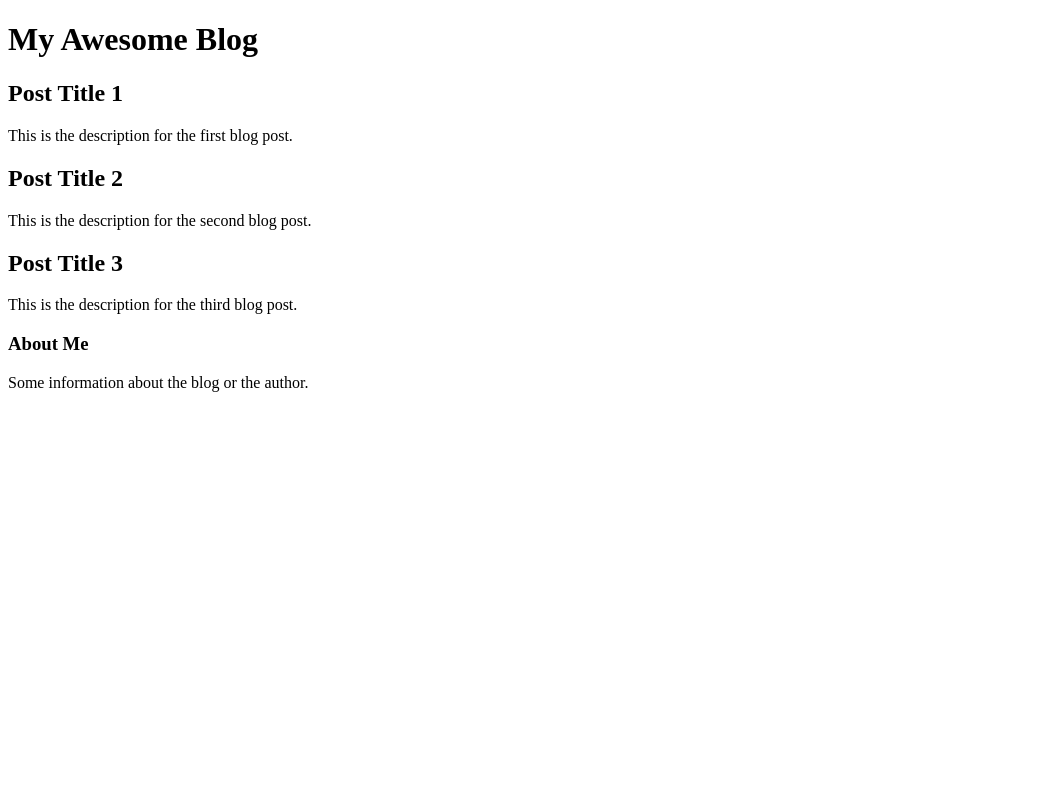
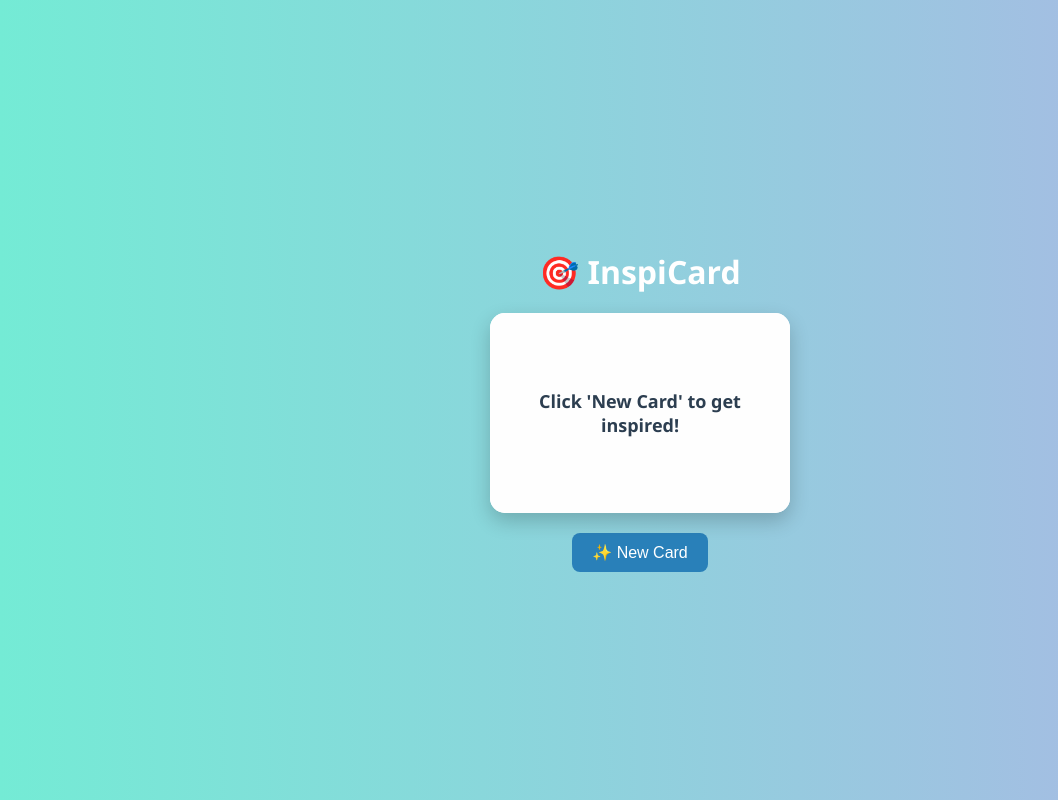
Before and after one commit to manimittireddy/my-first-repository, a plain HTML site: page index.html in a window 1280 px wide. Shown: the whole page, without its empty margins (0-1058 px from the left). Drawn offline with Linux system fonts and the light colour scheme.

Commit message:
added single page web application

```diff
--- a/index.html
+++ b/index.html
@@ -1,25 +1,147 @@
 <!DOCTYPE html>
-<html>
+<html lang="en">
 <head>
-    <meta charset="UTF-8">
-    <title>My Blog</title>
-    <link rel="stylesheet" href="style.css">
+  <meta charset="UTF-8">
+  <title>InspiCard - Daily Motivation</title>
+  <style>
+    body {
+      background: linear-gradient(to right, #74ebd5, #acb6e5);
+      font-family: 'Segoe UI', sans-serif;
+      display: flex;
+      justify-content: center;
+      align-items: center;
+      height: 100vh;
+      margin: 0;
+    }
+
+    .card-container {
+      perspective: 1000px;
+    }
+
+    .card {
+      width: 300px;
+      height: 200px;
+      border-radius: 15px;
+      background-color: #fff;
+      box-shadow: 0 8px 20px rgba(0, 0, 0, 0.2);
+      transition: transform 0.6s;
+      transform-style: preserve-3d;
+      position: relative;
+      cursor: pointer;
+    }
+
+    .card.flip {
+      transform: rotateY(180deg);
+    }
+
+    .card-side {
+      position: absolute;
+      width: 100%;
+      height: 100%;
+      backface-visibility: hidden;
+      border-radius: 15px;
+      display: flex;
+      align-items: center;
+      justify-content: center;
+      padding: 20px;
+      box-sizing: border-box;
+      font-size: 18px;
+      font-weight: bold;
+    }
+
+    .front {
+      background-color: #fefefe;
+      color: #2c3e50;
+    }
+
+    .back {
+      background-color: #2c3e50;
+      color: #fefefe;
+      transform: rotateY(180deg);
+    }
+
+    button {
+      margin-top: 20px;
+      padding: 10px 20px;
+      border: none;
+      background-color: #2980b9;
+      color: white;
+      font-size: 16px;
+      border-radius: 8px;
+      cursor: pointer;
+      transition: background-color 0.3s;
+    }
+
+    button:hover {
+      background-color: #1c5980;
+    }
+
+    .wrapper {
+      text-align: center;
+    }
+
+    h1 {
+      color: #fff;
+      margin-bottom: 20px;
+    }
+  </style>
 </head>
 <body>
-    <h1>My Awesome Blog</h1>
-    <div class="container">
-        <div class="content">
-            <h2>Post Title 1</h2>
-            <p>This is the description for the first blog post.</p>
-            <h2>Post Title 2</h2>
-            <p>This is the description for the second blog post.</p>
-            <h2>Post Title 3</h2>
-            <p>This is the description for the third blog post.</p>
+
+  <div class="wrapper">
+    <h1>🎯 InspiCard</h1>
+    <div class="card-container">
+      <div class="card" id="card">
+        <div class="card-side front" id="quoteText">
+          Click 'New Card' to get inspired!
         </div>
-        <div class="sidebar">
-            <h3>About Me</h3>
-            <p>Some information about the blog or the author.</p>
+        <div class="card-side back" id="actionText">
+          Let's do something amazing today!
         </div>
+      </div>
     </div>
+    <button onclick="generateCard()">✨ New Card</button>
+  </div>
+
+  <script>
+    const quotes = [
+      {
+        quote: "Push yourself, because no one else is going to do it for you.",
+        action: "Write down 1 goal for today and complete it."
+      },
+      {
+        quote: "Great things never come from comfort zones.",
+        action: "Step out and try something new today!"
+      },
+      {
+        quote: "Success doesn’t just find you. You have to go out and get it.",
+        action: "Make a to-do list and tackle the hardest task first."
+      },
+      {
+        quote: "Dream it. Wish it. Do it.",
+        action: "Take one small step toward your dream today."
+      },
+      {
+        quote: "Stay positive, work hard, make it happen.",
+        action: "Smile at 3 people today, even if you're tired."
+      }
+    ];
+
+    const card = document.getElementById("card");
+    const quoteText = document.getElementById("quoteText");
+    const actionText = document.getElementById("actionText");
+
+    function generateCard() {
+      const random = quotes[Math.floor(Math.random() * quotes.length)];
+      quoteText.innerText = random.quote;
+      actionText.innerText = random.action;
+      card.classList.toggle("flip");
+    }
+
+    card.addEventListener("click", () => {
+      card.classList.toggle("flip");
+    });
+  </script>
+
 </body>
 </html>
```
